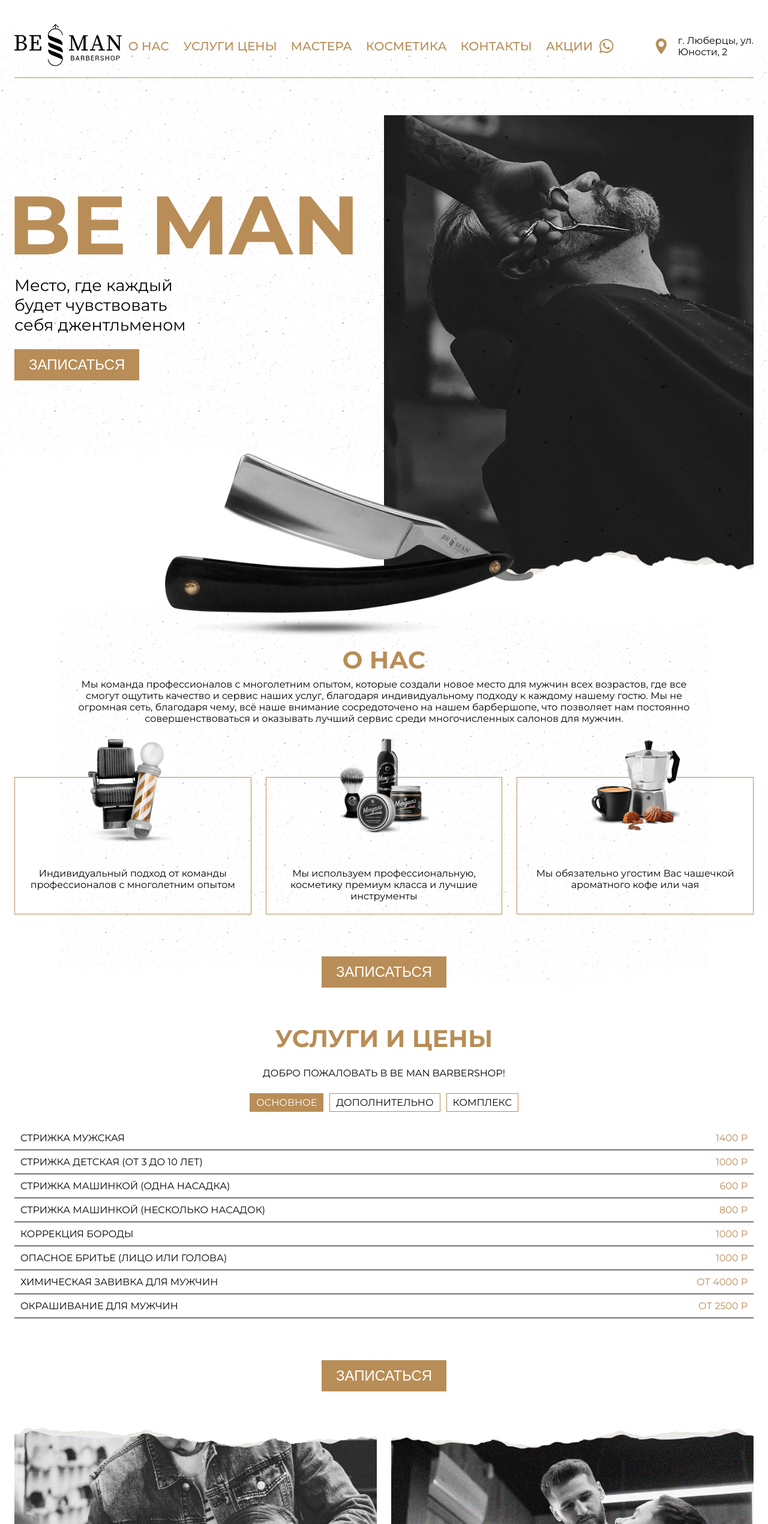
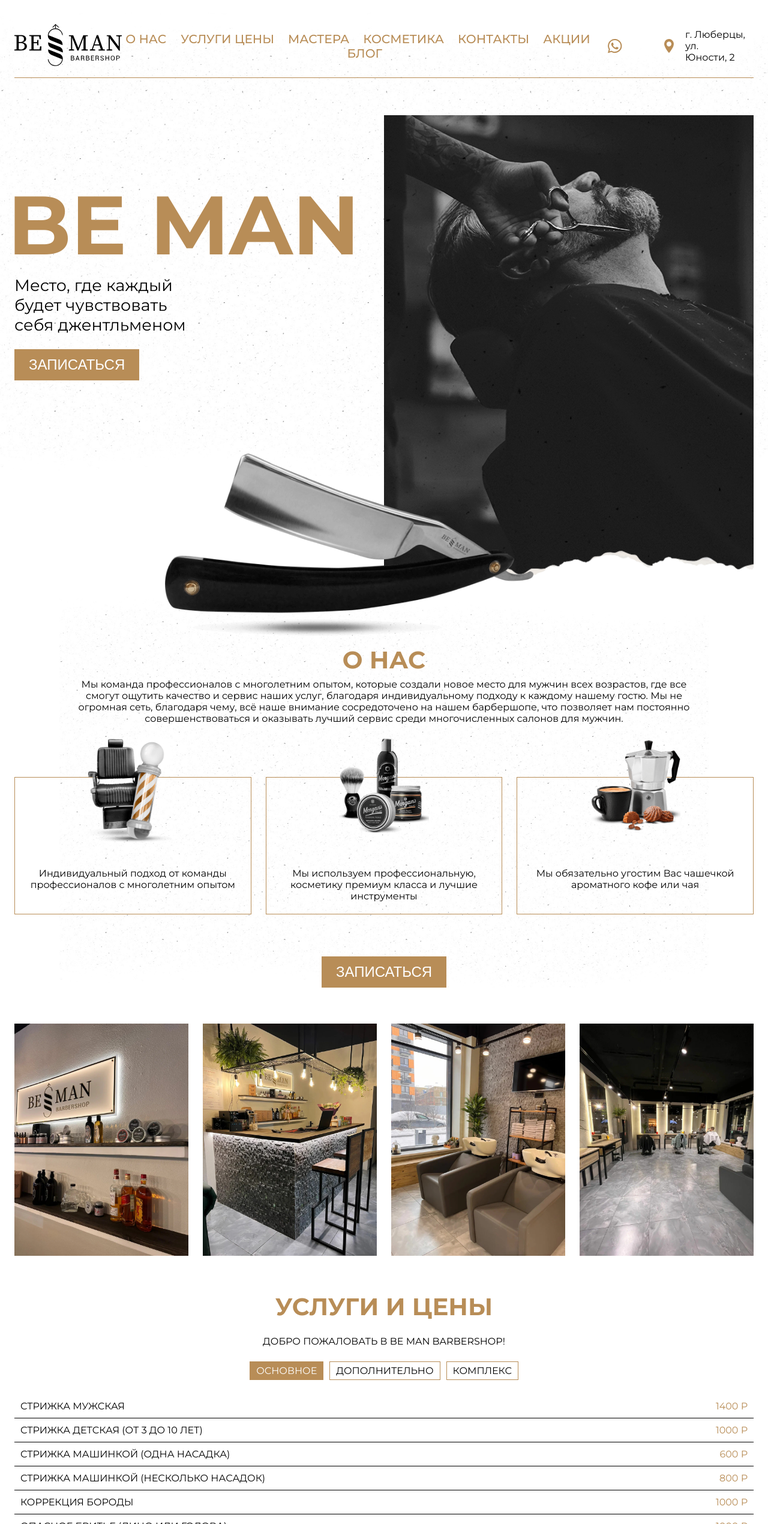
Before and after one commit to prostodennik/BeManBarbershop, a React (Create React App) app: page / in a window 1280 px wide. Shown: the top 2540 px of the page at 60% size. Built offline with nearby package versions, Linux system fonts and the light colour scheme; no server answers.

Commit message:
auto-commit

```diff
--- a/src/App.js
+++ b/src/App.js
@@ -12,6 +12,7 @@ import Contacts from './pages/Contacts/Contacts';
 import Сosmetics from './pages/Сosmetics/Сosmetics';
 import Masters from './pages/Masters/Masters';
 import Privacy from './pages/Privacy/Privacy';
+import Blog from './pages/Blog/Blog';
 
 if ('serviceWorker' in navigator) {
     window.addEventListener('load', function () {
@@ -34,6 +35,7 @@ function App() {
                     <Route path="/cosmetics" element={<Сosmetics />} />
                     <Route path="/masters" element={<Masters />} />
                     <Route path="/privacy" element={<Privacy />} />
+                    <Route path="/blog" element={<Blog />} />
                 </Routes>
             </div>
             <Footer />
--- /dev/null
+++ b/src/components/BlogCard/BlogCard.scss
@@ -0,0 +1,80 @@
+@import '../../media.scss';
+
+.blog-cards {
+    display: flex;
+    max-width: 110.7rem;
+    margin: 0.7rem 0;
+
+    &__info {
+        margin: 6rem 0 0 10rem;
+    }
+
+    &__photo-container {
+        flex: 0 0 50%;
+
+        max-width: 62.4rem;
+        max-height: 59.6rem;
+    }
+
+    &__name {
+        font-weight: 700;
+        font-size: 1.8rem;
+        letter-spacing: 0.1rem;
+
+        text-transform: uppercase;
+
+        color: var(--primary);
+
+        margin: 0;
+    }
+
+    &__position {
+        font-weight: 400;
+        font-size: 1.8rem;
+        letter-spacing: 0.1rem;
+
+        text-transform: uppercase;
+
+        margin-bottom: 3.6rem;
+    }
+
+    &__detailed-info {
+        font-weight: 400;
+        font-size: 1.7rem;
+        letter-spacing: 0.06rem;
+
+        margin-top: 0.7rem;
+    }
+
+    @include tablet-s {
+        position: relative;
+        margin: 2rem 0;
+        max-width: 30.3rem;
+
+        flex-direction: column;
+
+        .container {
+            width: unset;
+        }
+
+        &__photo-container {
+            margin-left: -25%;
+            width: max-content;
+
+            @include mobile-s {
+                width: auto;
+            }
+        }
+
+        img {
+            max-width: 279px;
+            max-height: 276px;
+        }
+
+        &__info {
+            margin: 0;
+
+            text-align: center;
+        }
+    }
+}
--- /dev/null
+++ b/src/components/BlogCard/BlogCard.tsx
@@ -0,0 +1,25 @@
+import * as React from 'react';
+import { IBlogCardProps } from './type';
+
+import './BlogCard.scss';
+
+export const BlogCard: React.FC<IBlogCardProps> = (props: IBlogCardProps): React.ReactElement => {
+    return (
+        <div className="blog-cards">
+            <div className="blog-cards__photo-container">
+                <img src={props.photoSrc} alt={props.alt} />
+            </div>
+            <div className="blog-cards__info">
+                <div className="blog-cards__name">{props.name}</div>
+                <div className="blog-cards__position">{props.position}</div>
+                {props.paragraphs.map((paragraph: string, index: number) => {
+                    return (
+                        <div className="blog-cards__detailed-info" key={index}>
+                            {paragraph}
+                        </div>
+                    );
+                })}
+            </div>
+        </div>
+    );
+};
--- /dev/null
+++ b/src/components/BlogCard/type.ts
@@ -0,0 +1,7 @@
+export interface IBlogCardProps {
+    name: string;
+    position: string;
+    photoSrc: string;
+    alt: string;
+    paragraphs: string[];
+}
--- a/src/components/Header/Header.jsx
+++ b/src/components/Header/Header.jsx
@@ -69,6 +69,9 @@ const Header = () => {
                     <li className="header__item">
                         <a href="/stock">Акции</a>
                     </li>
+                    <li className="header__item">
+                        <a href="/blog">Блог</a>
+                    </li>
                 </ul>
             </nav>
             <div className="header__contacts">
--- /dev/null
+++ b/src/components/Interior/Interior.scss
@@ -0,0 +1,23 @@
+@import '../../media.scss';
+
+.interior {
+    display: grid;
+    padding: 6rem 0 0;
+    grid-template-columns: 1fr 1fr 1fr 1fr;
+    gap: 2.4rem;
+
+    @include tablet-s {
+        display: flex;
+        flex-direction: column;
+        gap: 2.4rem 0;
+        justify-content: center;
+    }
+
+    & img {
+        width: 50rem;
+
+        @include tablet-s {
+            width: auto;
+        }
+    }
+}
--- /dev/null
+++ b/src/components/Interior/Interior.tsx
@@ -0,0 +1,19 @@
+import InteriorOne from '../../assets/images/interior-1.png';
+import InteriorTwo from '../../assets/images/interior-2.png';
+import InteriorThree from '../../assets/images/interior-3.png';
+import InteriorFour from '../../assets/images/interior-4.png';
+
+import './Interior.scss';
+
+const Interior = () => {
+    return (
+        <div className="interior">
+            <img src={InteriorOne} alt="InteriorPhoto" />
+            <img src={InteriorTwo} alt="InteriorPhoto" />
+            <img src={InteriorThree} alt="InteriorPhoto" />
+            <img src={InteriorFour} alt="InteriorPhoto" />
+        </div>
+    );
+};
+
+export default Interior;
--- a/src/components/MainPage/MainPage.jsx
+++ b/src/components/MainPage/MainPage.jsx
@@ -5,6 +5,7 @@ import Price from '../Price/Price';
 import Photo from '../Photo/Photo';
 import Contacts from '../Contacts/Contacts';
 import InstallPWA from '../InstallPWA/InstallPWA';
+import Interior from '../Interior/Interior';
 
 const MainPage = () => {
     return (
@@ -12,6 +13,7 @@ const MainPage = () => {
             <InstallPWA />
             <Top />
             <About />
+            <Interior />
             <Price />
             <Photo />
             <Contacts />
--- /dev/null
+++ b/src/pages/Blog/Blog.scss
@@ -0,0 +1,19 @@
+@import '../../media.scss';
+
+.blog {
+    margin-top: 14.3rem;
+
+    &__title-block {
+        margin-bottom: 0.9rem;
+    }
+
+    &__list {
+        display: flex;
+        align-items: center;
+        flex-direction: column;
+    }
+
+    @include tablet-s {
+        margin: 4.3rem 0 2.2rem 0;
+    }
+}
--- /dev/null
+++ b/src/pages/Blog/Blog.tsx
@@ -0,0 +1,49 @@
+import { IBlogCardProps } from '../../components/BlogCard/type';
+import MobileMenu from '../../components/MobileMenu/ModileMenu';
+import BlogPhoto from '../../assets/images/blog.png';
+import { BlogCard } from '../../components/BlogCard/BlogCard';
+
+import './Blog.scss';
+import Btn from '../../components/Btn/Btn';
+
+const mockDatablog: IBlogCardProps[] = [
+    {
+        name: 'Заголовок',
+        position: 'Подзаголовок',
+        alt: 'Photo blog',
+        paragraphs: [
+            'Lorem, ipsum dolor sit amet consectetur adipisicing elit. Tenetur atque eum eveniet ea expedita aliquam laboriosam itaque sunt. Nesciunt sequi nam nihil deserunt! Dicta fugiat ad eligendi magni laborum odit!',
+        ],
+        photoSrc: BlogPhoto as string,
+    },
+];
+
+const Blog = () => {
+    return (
+        <>
+            <MobileMenu cn="mobile-menu-mob" />
+
+            <div className="blog container">
+                <div className="blog__title-block">
+                    <h2 className="blog__title page-title">Блог</h2>
+                    <h3 className="blog__subtitle page-subtitle">
+                        Lorem ipsum dolor sit amet consectetur adipisicing elit. Ad delectus, nesciunt voluptatem quas
+                        aut architecto sint impedit, provident eligendi qui reiciendis quod. Pariatur eos distinctio
+                        debitis nisi nihil voluptates placeat.
+                    </h3>
+                </div>
+
+                <div className="blog__list">
+                    {mockDatablog.map((masterProps: IBlogCardProps, index: number) => {
+                        return <BlogCard {...masterProps} key={index} />;
+                    })}
+                </div>
+            </div>
+            <div className="sign-up">
+                <Btn style={{ width: '22.8rem' }} />
+            </div>
+        </>
+    );
+};
+
+export default Blog;
--- a/src/pages/Сosmetics/Сosmetics.scss
+++ b/src/pages/Сosmetics/Сosmetics.scss
@@ -72,7 +72,7 @@
 
     &__benefits {
         display: flex;
-        align-items: start;
+        align-items: flex-start;
         justify-content: center;
 
         column-gap: 3rem;
```
Also changed, not shown: src/assets/images/blog.png (added).
